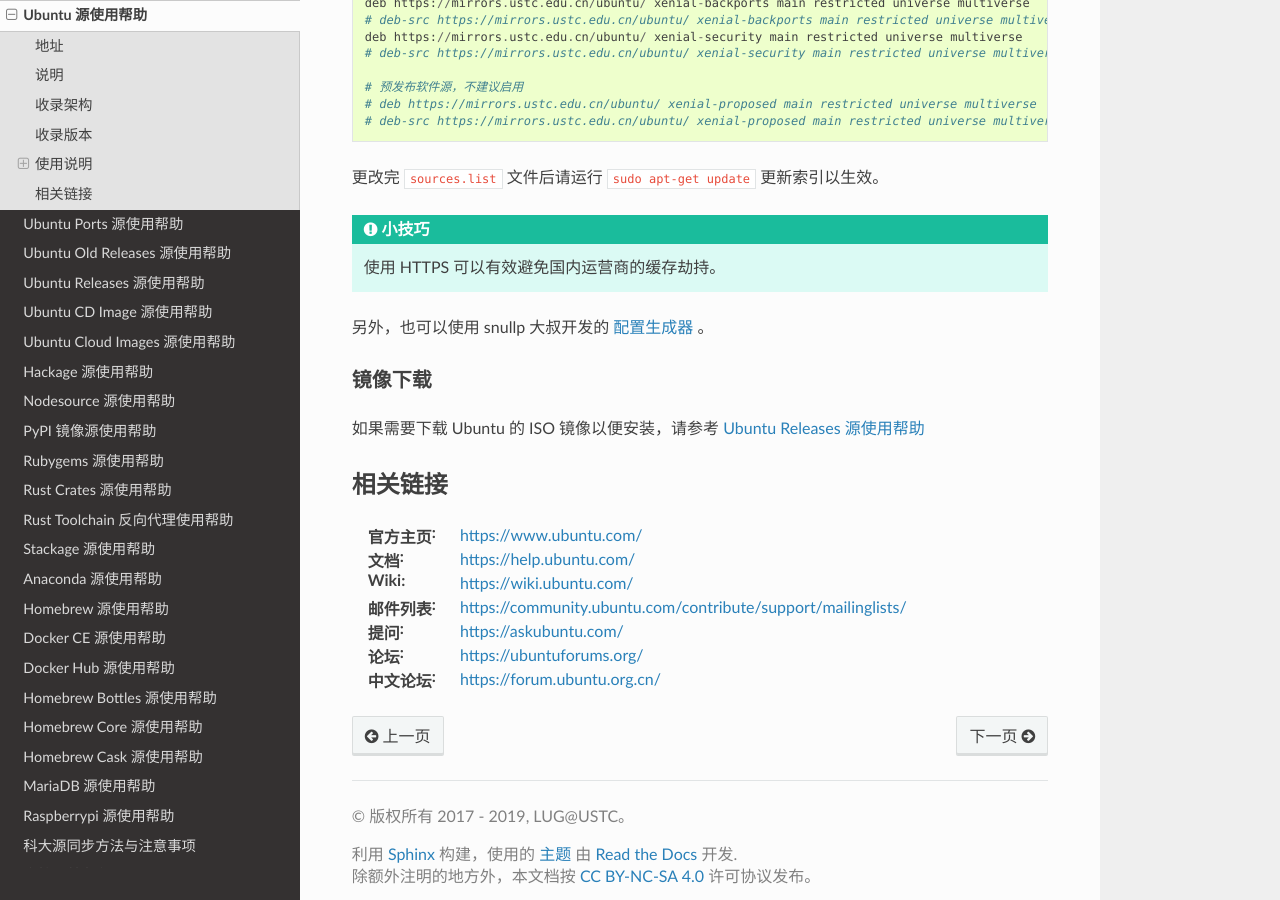
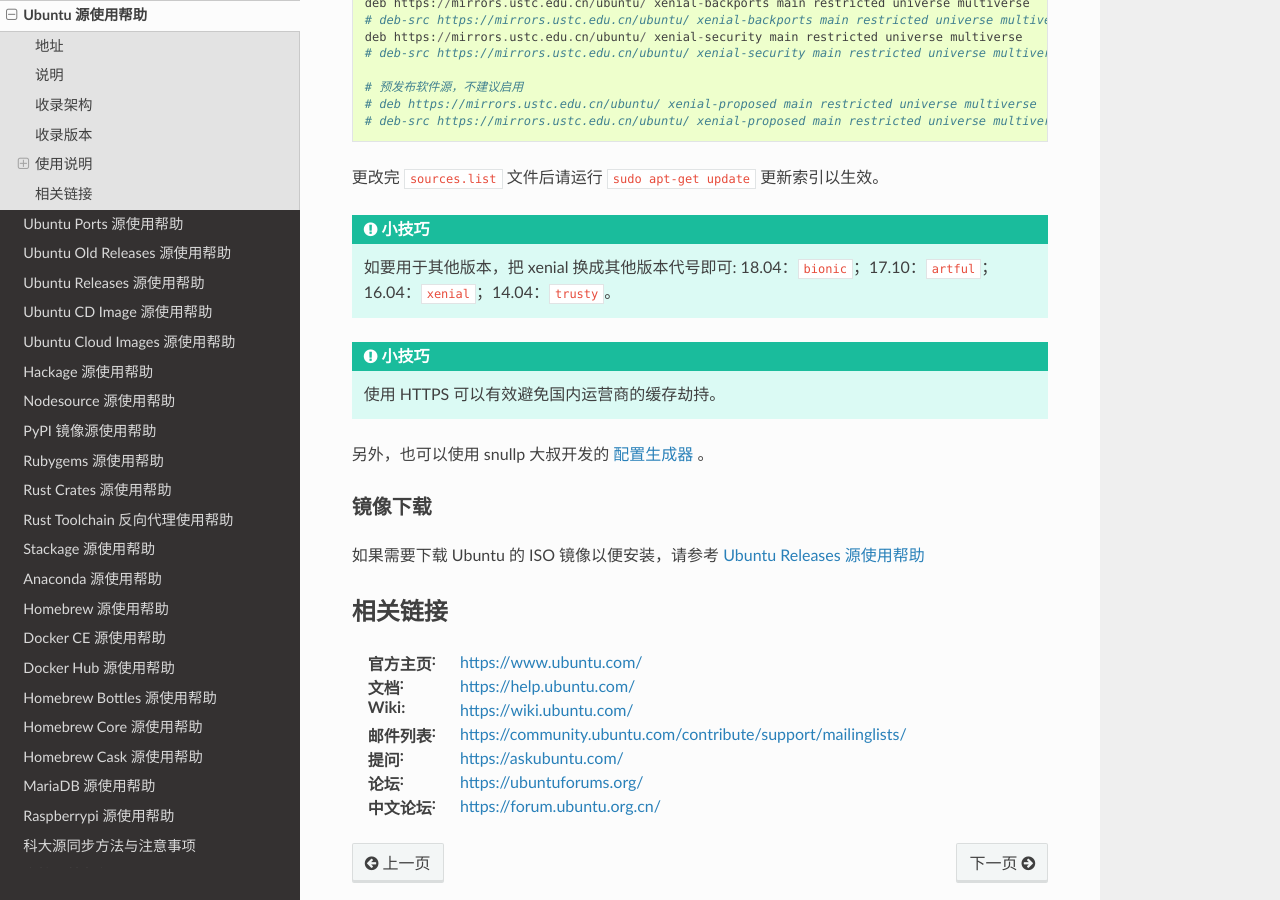
Before and after one commit to ustclug/mirrorhelp, a Sphinx documentation site: the page built from source/ubuntu.rst, in a window 1280 px wide and 900 px high, scrolled down 2167 px. Built offline with Sphinx 7.4.7 and the Read the Docs theme 2.0.0, drawn with Linux system fonts in a browser that asks for light colours; pages that are not in the unit, such as notebooks, are missing from menus.

Commit message:
Update ubuntu.rst (#126)
新增其他Ubuntu版本源地址修改tips

```diff
--- a/source/ubuntu.rst
+++ b/source/ubuntu.rst
@@ -81,6 +81,9 @@
 更改完 :file:`sources.list` 文件后请运行 ``sudo apt-get update`` 更新索引以生效。
 
 .. tip::
+    如要用于其他版本，把 xenial 换成其他版本代号即可: 18.04：``bionic``；17.10：``artful``；16.04：``xenial``；14.04：``trusty``。
+
+.. tip::
     使用 HTTPS 可以有效避免国内运营商的缓存劫持。
 
 另外，也可以使用 snullp 大叔开发的 `配置生成器 <https://mirrors.ustc.edu.cn/repogen>`_ 。
```
